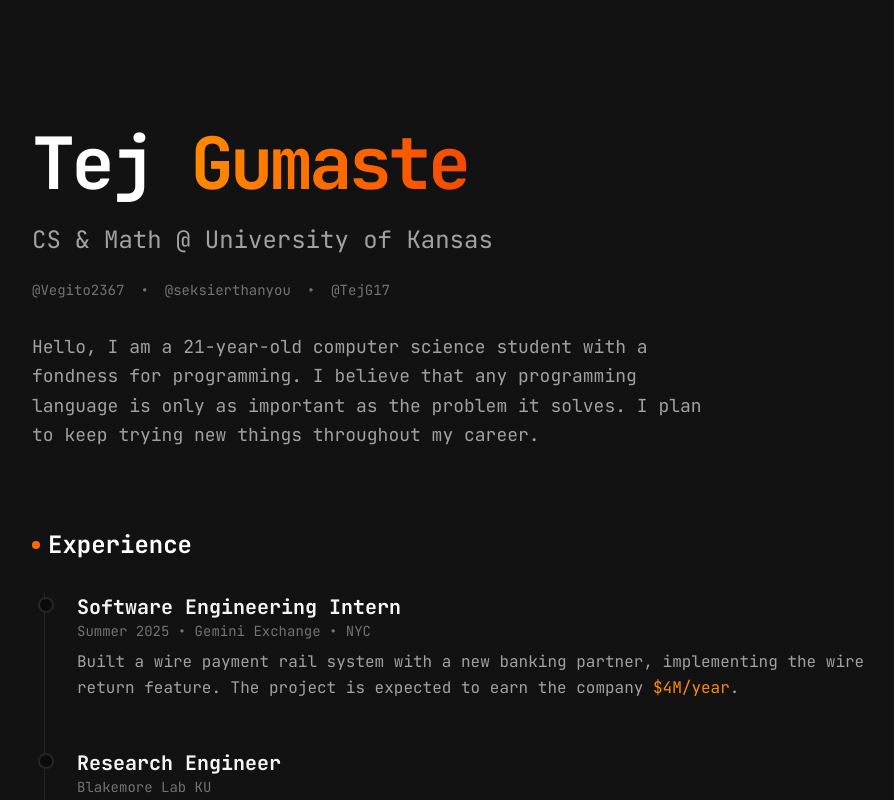
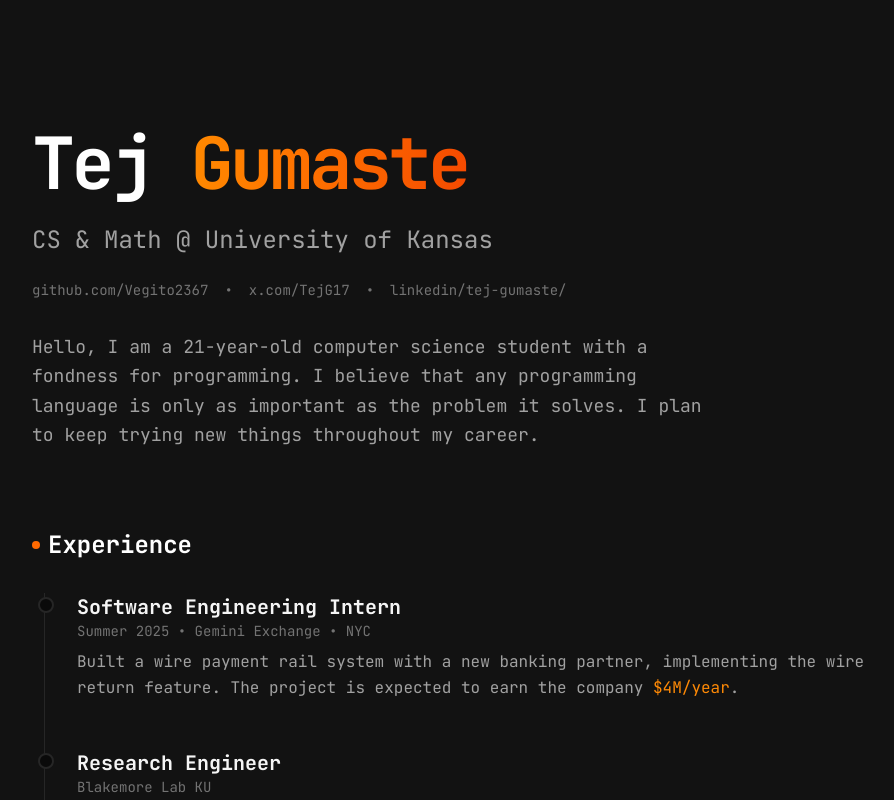
Before and after one commit to Vegito2367/TejPortfolio, a Next.js app in the folder personalwebsite/: page / in a window 1280 px wide. Shown: the top 800 px of the page, without its empty margins (184-1078 px from the left). Built offline with nearby package versions, Linux system fonts and the light colour scheme.

Commit message:
Added links

```diff
--- a/personalwebsite/src/app/globals.css
+++ b/personalwebsite/src/app/globals.css
@@ -1,5 +1,4 @@
 @import "tailwindcss";
-@import url("https://fonts.googleapis.com/css2?family=Love+Light&family=Roboto+Mono:ital,wght@0,100..700;1,100..700&display=swap");
 
 @keyframes twinkle {
   0%,
--- a/personalwebsite/src/app/page.tsx
+++ b/personalwebsite/src/app/page.tsx
@@ -4,6 +4,7 @@ import { AnimatePresence, motion } from "motion/react";
 import React, { useState, useEffect, useRef } from "react";
 import { useSpring, useMotionValue } from "motion/react";
 import { useRouter } from "next/navigation";
+import Link from "next/link";
 export default function Home() {
   // Cursor Logic - Using Springs for smooth trailing effect
   const mouseX = useMotionValue(-100);
@@ -64,17 +65,30 @@ export default function Home() {
             CS & Math @ University of Kansas
           </h2>
           <div className="flex flex-wrap gap-4 text-sm text-neutral-500">
-            <span className="hover:text-orange-400 transition-colors cursor-none">
-              @Vegito2367
-            </span>
+            <Link
+              href="https://github.com/Vegito2367"
+              target="_blank"
+              className="hover:text-orange-400 transition-colors cursor-none"
+            >
+              github.com/Vegito2367
+            </Link>
             <span>•</span>
-            <span className="hover:text-orange-400 transition-colors cursor-none">
-              @seksierthanyou
-            </span>
+            <Link
+              href="https://x.com/TejG17"
+              target="_blank"
+              className="hover:text-orange-400 transition-colors cursor-none"
+            >
+              x.com/TejG17
+            </Link>
+
             <span>•</span>
-            <span className="hover:text-orange-400 transition-colors cursor-none">
-              @TejG17
-            </span>
+            <Link
+              href="https://www.linkedin.com/in/tej-gumaste/"
+              target="_blank"
+              className="hover:text-orange-400 transition-colors cursor-none"
+            >
+              linkedin/tej-gumaste/
+            </Link>
           </div>
           <p className="max-w-2xl text-lg leading-relaxed text-neutral-400 mt-8">
             Hello, I am a 21-year-old computer science student with a fondness
```
